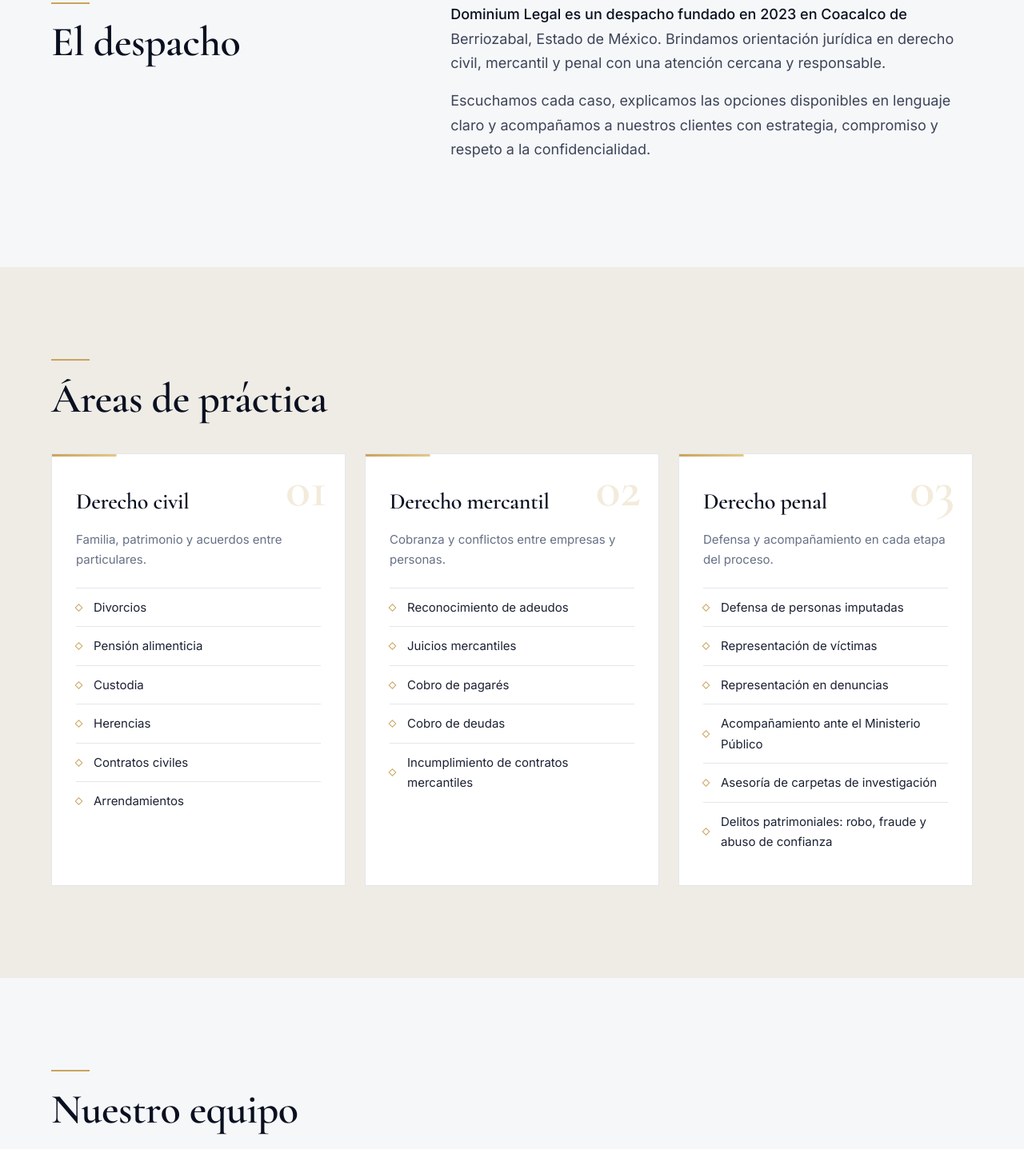
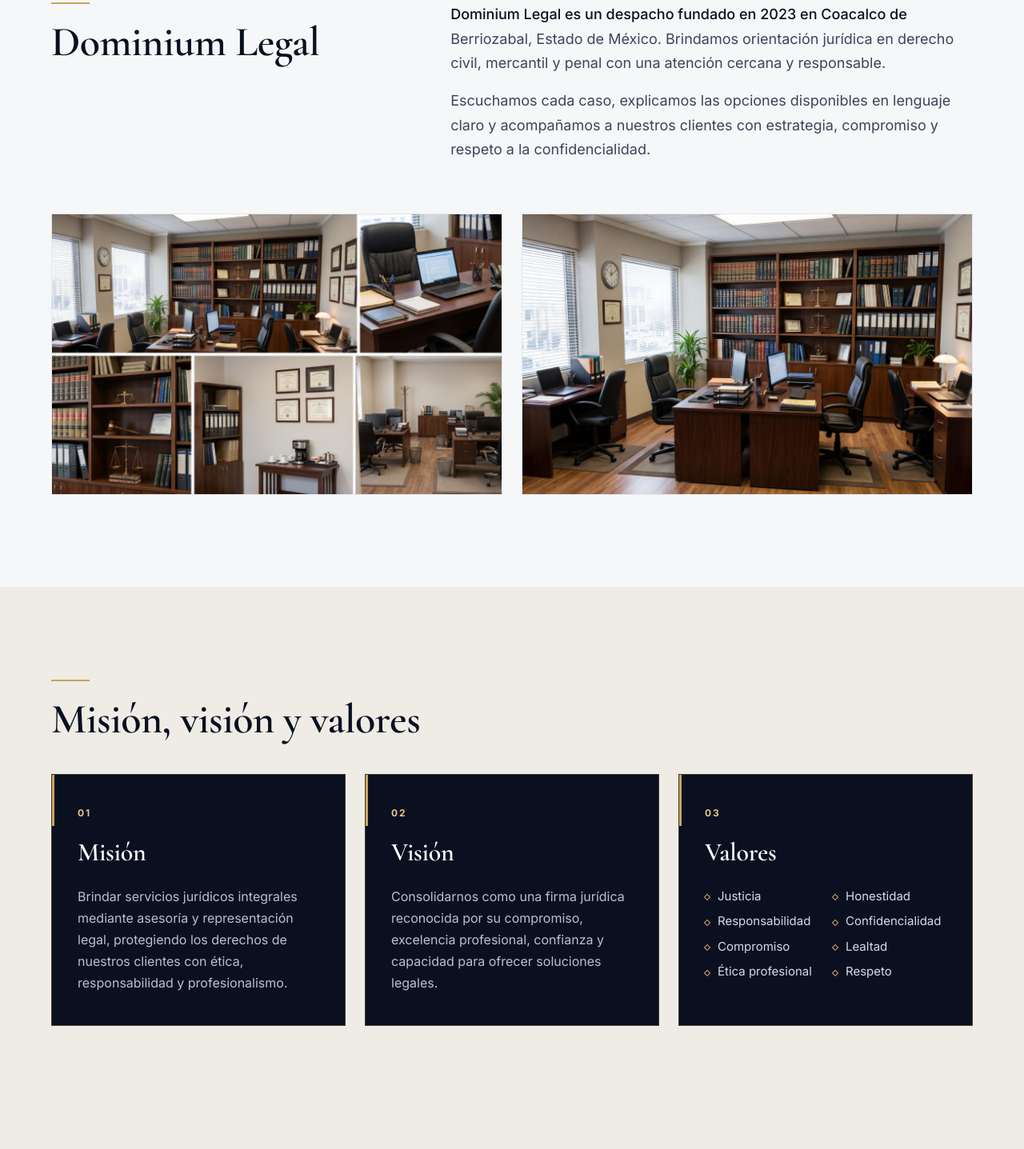
Before and after one commit to PapusPros/despacho-juridico, a plain HTML site: page index.html in a window 1280 px wide. Shown: the part 913-2350 px from the top of the page at 80% size. Drawn offline with nearby package versions, Linux system fonts and the light colour scheme.

Commit message:
Descripción de los cambios

```diff
--- a/index.html
+++ b/index.html
@@ -17,7 +17,7 @@
     <img class="logo-image" src="Logotipo.jpg" alt="Logo de Dominium Legal">
   </a>
   <nav class="menu" aria-label="Navegación principal">
-    <a href="#inicio">Inicio</a><a href="#areas">Áreas</a><a href="#equipo">Equipo</a><a href="#preguntas">Preguntas</a><a href="#articulos">Artículos</a><a href="#contacto">Contacto</a>
+    <a href="#inicio">Inicio</a><a href="#despacho">Nosotros</a><a href="#areas">Áreas</a><a href="#equipo">Equipo</a><a href="#preguntas">Preguntas</a><a href="#articulos">Artículos</a><a href="#contacto">Contacto</a>
     <button class="menu-chat" type="button" data-chat-open aria-controls="legal-chat">Consultar</button>
   </nav>
 </header>
@@ -41,11 +41,49 @@
 
   <section class="bloque" id="despacho">
     <div class="presenta reveal">
-      <h2>El despacho</h2>
+      <h2>Dominium Legal</h2>
       <div>
         <p>Dominium Legal es un despacho fundado en 2023 en Coacalco de Berriozabal, Estado de México. Brindamos orientación jurídica en derecho civil, mercantil y penal con una atención cercana y responsable.</p>
         <p>Escuchamos cada caso, explicamos las opciones disponibles en lenguaje claro y acompañamos a nuestros clientes con estrategia, compromiso y respeto a la confidencialidad.</p>
       </div>
+    </div>
+    <div class="despacho-galeria reveal">
+      <figure>
+        <img src="fotos/despacho-1.jpeg" alt="Área de trabajo del despacho Dominium Legal">
+      </figure>
+      <figure>
+        <img src="fotos/despacho-2.jpeg" alt="Oficina principal del despacho Dominium Legal">
+      </figure>
+    </div>
+  </section>
+
+  <section class="bloque beige" id="principios">
+    <h2 class="reveal">Misión, visión y valores</h2>
+    <div class="principios">
+      <article class="principio reveal">
+        <span class="principio-numero">01</span>
+        <h3>Misión</h3>
+        <p>Brindar servicios jurídicos integrales mediante asesoría y representación legal, protegiendo los derechos de nuestros clientes con ética, responsabilidad y profesionalismo.</p>
+      </article>
+      <article class="principio reveal">
+        <span class="principio-numero">02</span>
+        <h3>Visión</h3>
+        <p>Consolidarnos como una firma jurídica reconocida por su compromiso, excelencia profesional, confianza y capacidad para ofrecer soluciones legales.</p>
+      </article>
+      <article class="principio reveal">
+        <span class="principio-numero">03</span>
+        <h3>Valores</h3>
+        <ul>
+          <li>Justicia</li>
+          <li>Honestidad</li>
+          <li>Responsabilidad</li>
+          <li>Confidencialidad</li>
+          <li>Compromiso</li>
+          <li>Lealtad</li>
+          <li>Ética profesional</li>
+          <li>Respeto</li>
+        </ul>
+      </article>
     </div>
   </section>
 
@@ -101,7 +139,7 @@
         <p>Se especializa en asuntos familiares, sucesorios, contratos civiles y arrendamientos. Ofrece orientación clara para prevenir riesgos y resolver controversias con una estrategia adecuada.</p>
         <dl>
           <dt>Correo</dt><dd><a href="mailto:28417-4@lucerna.edu.mx">28417-4@lucerna.edu.mx</a></dd>
-          <dt>Teléfono</dt><dd><a href="tel:+52567438495068">56 7438 495068</a></dd>
+          <dt>Teléfono</dt><dd><a href="tel:+52567438495068">56 7438 49506</a></dd>
         </dl>
       </article>
       <article class="persona reveal">
--- a/site.css
+++ b/site.css
@@ -71,6 +71,22 @@ a{color:inherit}
 .presenta h2{margin:0}
 .presenta p{margin:0 0 16px;max-width:62ch;font-size:18px;color:#3d4458}
 .presenta p:first-child::first-line{color:var(--navy);font-weight:500}
+.despacho-galeria{display:grid;grid-template-columns:repeat(2,minmax(0,1fr));gap:24px;margin-top:48px}
+.despacho-galeria figure{margin:0;aspect-ratio:16/10;overflow:hidden;border:1px solid var(--line);background:var(--navy)}
+.despacho-galeria img{display:block;width:100%;height:100%;object-fit:cover;transition:transform .8s var(--ease),filter .5s}
+.despacho-galeria figure:hover img{transform:scale(1.035);filter:brightness(.92)}
+
+/* Misión, visión y valores */
+.principios{display:grid;grid-template-columns:repeat(3,1fr);gap:24px}
+.principio{position:relative;min-height:260px;background:var(--navy);border:1px solid rgba(201,164,92,.28);padding:38px 32px;color:#c4cadb;overflow:hidden;transition:transform .4s var(--ease),box-shadow .4s var(--ease)}
+.principio::after{content:"";position:absolute;left:0;top:0;width:3px;height:64px;background:var(--gold)}
+.principio:hover{transform:translateY(-6px);box-shadow:0 24px 50px rgba(10,16,32,.14)}
+.principio h3{color:#fff;font-size:32px;margin-bottom:14px}
+.principio p{margin:0;color:#b9c0d2;font-size:16px}
+.principio-numero{display:block;margin-bottom:12px;color:var(--gold-l);font-size:12px;font-weight:700;letter-spacing:.16em}
+.principio ul{margin:0;padding:0;list-style:none;display:grid;grid-template-columns:1fr 1fr;gap:6px 18px}
+.principio li{position:relative;padding-left:16px;color:#d7dbe6;font-size:15px}
+.principio li::before{content:"";position:absolute;left:0;top:.78em;width:6px;height:6px;border:1px solid var(--gold);transform:rotate(45deg)}
 
 /* Áreas */
 .areas{display:grid;grid-template-columns:repeat(3,1fr);gap:24px;counter-reset:area}
@@ -206,7 +222,7 @@ a{color:inherit}
 
 /* ===== Responsive ===== */
 @media (max-width:980px){
-  .areas{grid-template-columns:1fr 1fr}
+  .areas,.principios{grid-template-columns:1fr 1fr}
 }
 @media (max-width:1100px){
   .equipo{grid-template-columns:1fr 1fr}
@@ -220,7 +236,7 @@ a{color:inherit}
   .post h3{font-size:21px}
 }
 @media (max-width:620px){
-  .areas,.equipo{grid-template-columns:1fr}
+  .areas,.equipo,.principios,.despacho-galeria{grid-template-columns:1fr}
   .logo-image{height:38px}
   .faq summary{font-size:19px;padding:18px}
   .faq details p{padding:0 18px 20px}
```
Also changed, not shown: fotos/despacho-1.jpeg (added), fotos/despacho-2.jpeg (added).
